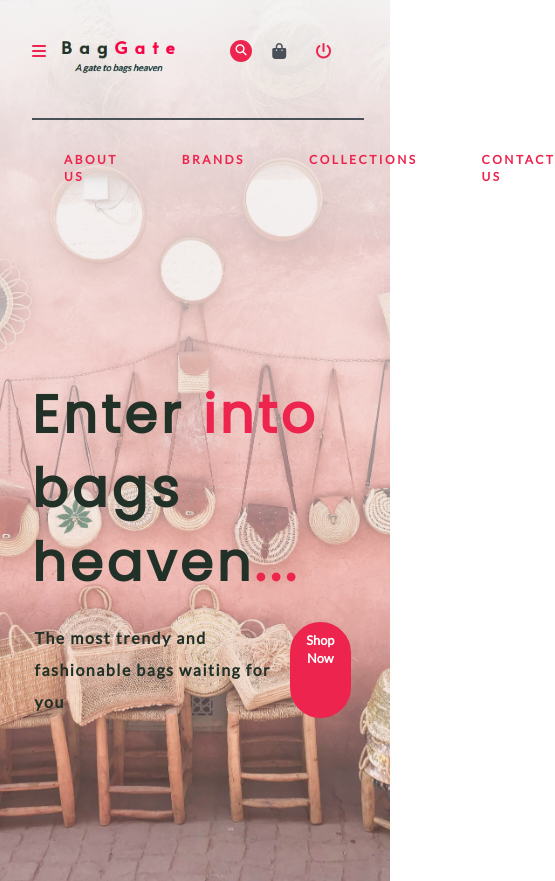
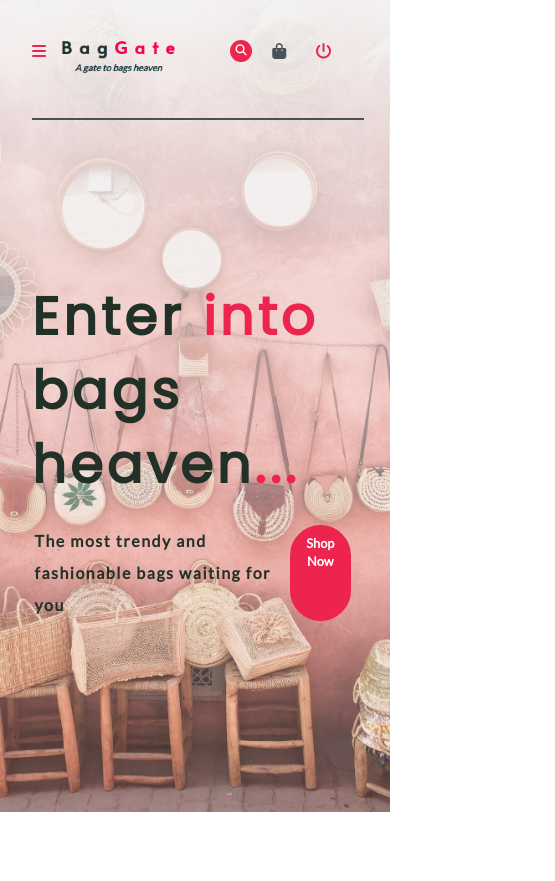
Before and after one commit to kapeiharshad/ecommerce-ui, a React (Create React App) app: page / in a window 390 px wide. Shown: the whole page, 555 px wide, since content can reach past the window. After the commit the page ends 844 px from the top, so only its background shows below. Built offline with nearby package versions, Linux system fonts and the light colour scheme; the HTML template or start-up script is replaced by a standard one.

Commit message:
header link container hide

```diff
--- a/src/components/header/Header.css
+++ b/src/components/header/Header.css
@@ -19,3 +19,9 @@
 .header-link:hover {
   color: var(--mainBlack);
 }
+
+@media screen and (max-width: 720px) {
+  .headers-link-container {
+    display: none;
+  }
+}
--- a/src/index.css
+++ b/src/index.css
@@ -63,6 +63,10 @@ a {
   text-decoration: none;
   display: inline-block;
 }
+Link {
+  text-decoration: none;
+  display: inline-block;
+}
 .section-center {
   width: 85vw;
   max-width: 1170px;
@@ -74,6 +78,4 @@ a {
   color: var(--mainBlack);
   line-height: 1.4;
   font-size: 1rem;
-  -webkit-font-smoothing: antialiased;
-  -moz-osx-font-smoothing: grayscale;
 }
```
